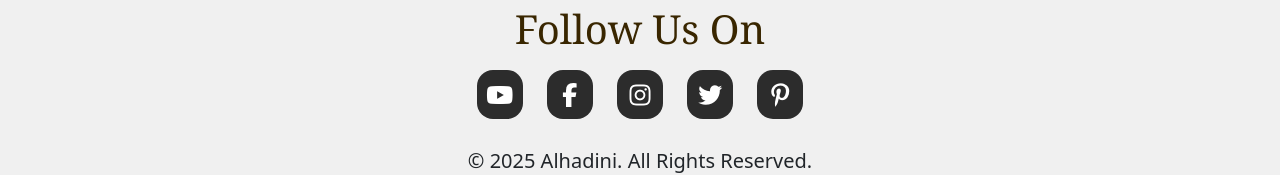
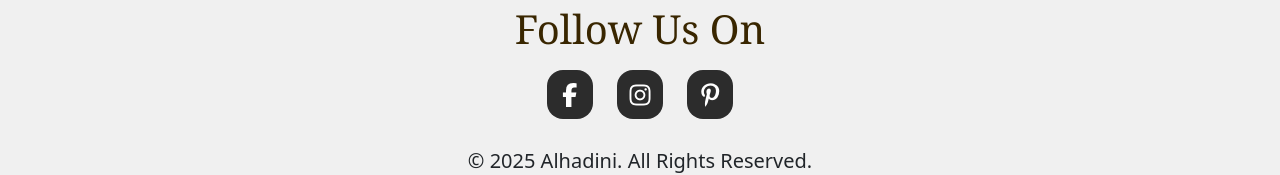
Before and after one commit to alhadini/handmade.github.io, a plain HTML site: page index.html in a window 1280 px wide. Shown: the part 4620-4795 px from the top of the page. Drawn offline with nearby package versions, Linux system fonts and the light colour scheme.

Commit message:
Update index.html

```diff
--- a/index.html
+++ b/index.html
@@ -146,10 +146,8 @@
     <section id="social" class="my-5 px-3">
         <h1 class="text-center">Follow Us On</h1>
         <div class="container social-div py-3">
-            <a href="#"><i class="fab fa-youtube"></i></a>
             <a href="#"><i class="fab fa-facebook-f"></i></a>
             <a href="#"><i class="fab fa-instagram"></i></a>
-            <a href="#"><i class="fab fa-twitter"></i></a>
             <a href="#"><i class="fab fa-pinterest-p"></i></a>
         </div>
 
```
